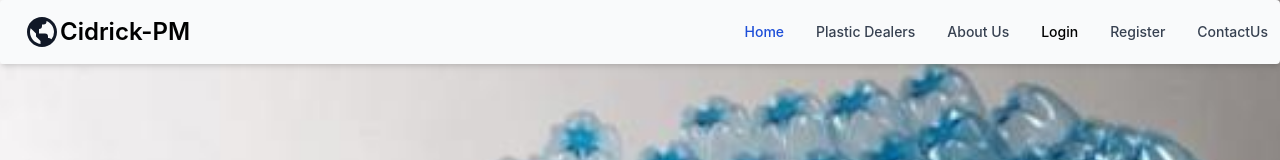
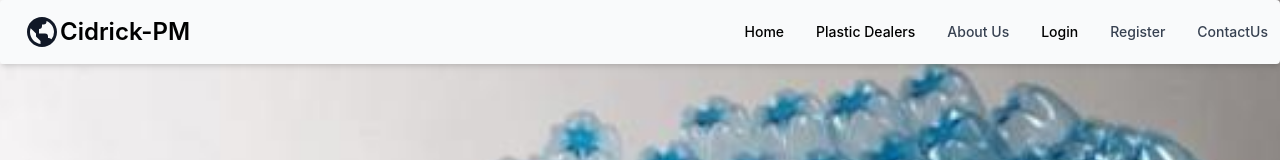
Before and after one commit to CeciliaAmponsah/plastic-waste-management, a Next.js app: page / in a window 1280 px wide. Shown: the top 160 px of the page. Built offline with nearby package versions, Linux system fonts and the light colour scheme; no server answers.

Commit message:
fix anchor link in navbar

```diff
--- a/components/Navbar.js
+++ b/components/Navbar.js
@@ -45,22 +45,20 @@ const Navbar = () => {
           >
             <ul className="flex flex-col mt-4 bg-gray-50 rounded-lg md:flex-row md:space-x-8 md:mt-0 md:text-sm md:font-medium md:border-0 md:bg-transparent dark:bg-gray-800 md:dark:bg-transparent dark:border-gray-700">
               <li>
-                <a
+                <Link
                   href="/"
                   className="block py-2 pr-4 pl-3 text-white bg-blue-700 rounded md:bg-transparent md:text-blue-700 md:p-0 md:dark:text-white dark:bg-blue-600 md:dark:bg-transparent"
                   aria-current="page"
                 >
                   Home
-                </a>
+                </Link>
               </li>
               <li>
-                <Link href="/plastic-dealers">
-                  <a
-                    href="plastic-dealers"
-                    className="block py-2 pr-4 pl-3 text-gray-700 rounded hover:bg-gray-100 md:hover:bg-transparent md:border-0 md:hover:text-blue-700 md:p-0 dark:text-gray-400 md:dark:hover:text-white dark:hover:bg-gray-700 dark:hover:text-white md:dark:hover:bg-transparent"
-                  >
-                    Plastic Dealers
-                  </a>
+                <Link
+                  href="/plastic-dealers"
+                  className="block py-2 pr-4 pl-3 text-gray-700 rounded hover:bg-gray-100 md:hover:bg-transparent md:border-0 md:hover:text-blue-700 md:p-0 dark:text-gray-400 md:dark:hover:text-white dark:hover:bg-gray-700 dark:hover:text-white md:dark:hover:bg-transparent"
+                >
+                  <a>Plastic Dealers</a>
                 </Link>
               </li>
               <li>
```
